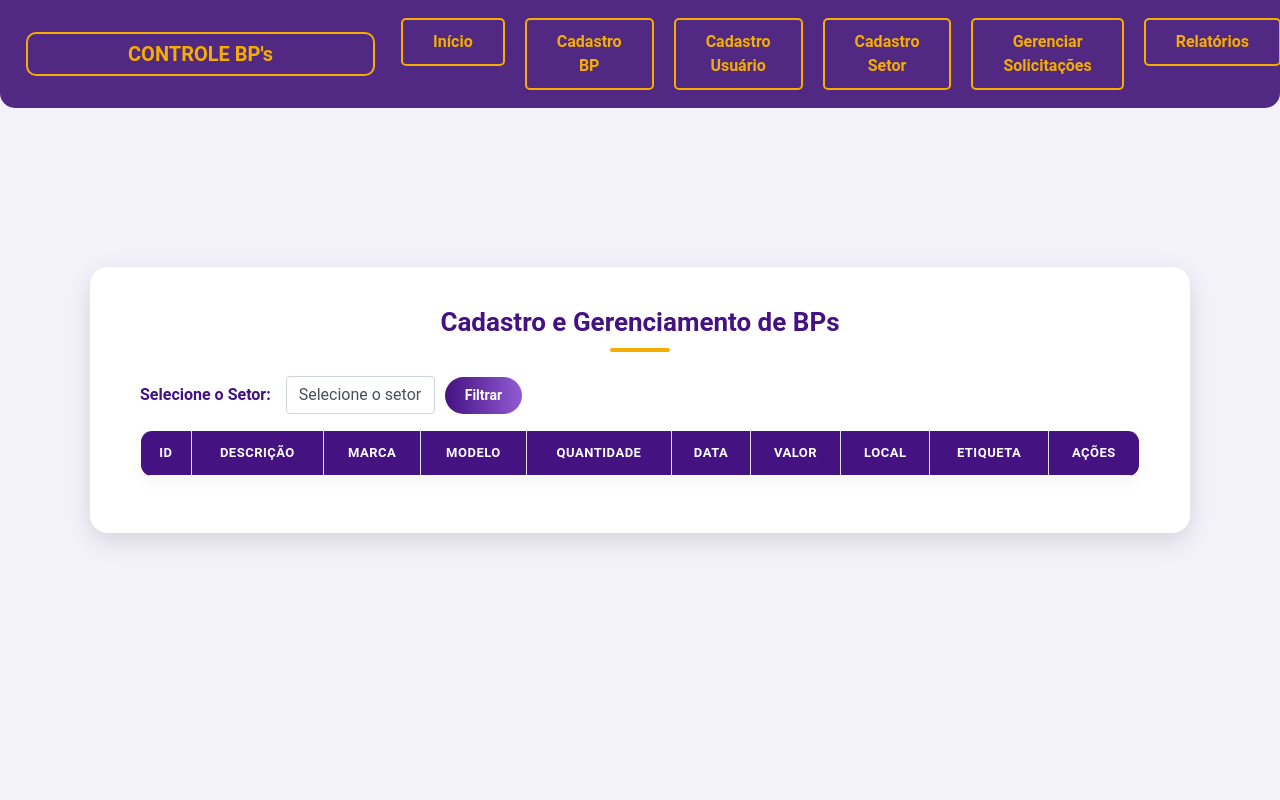
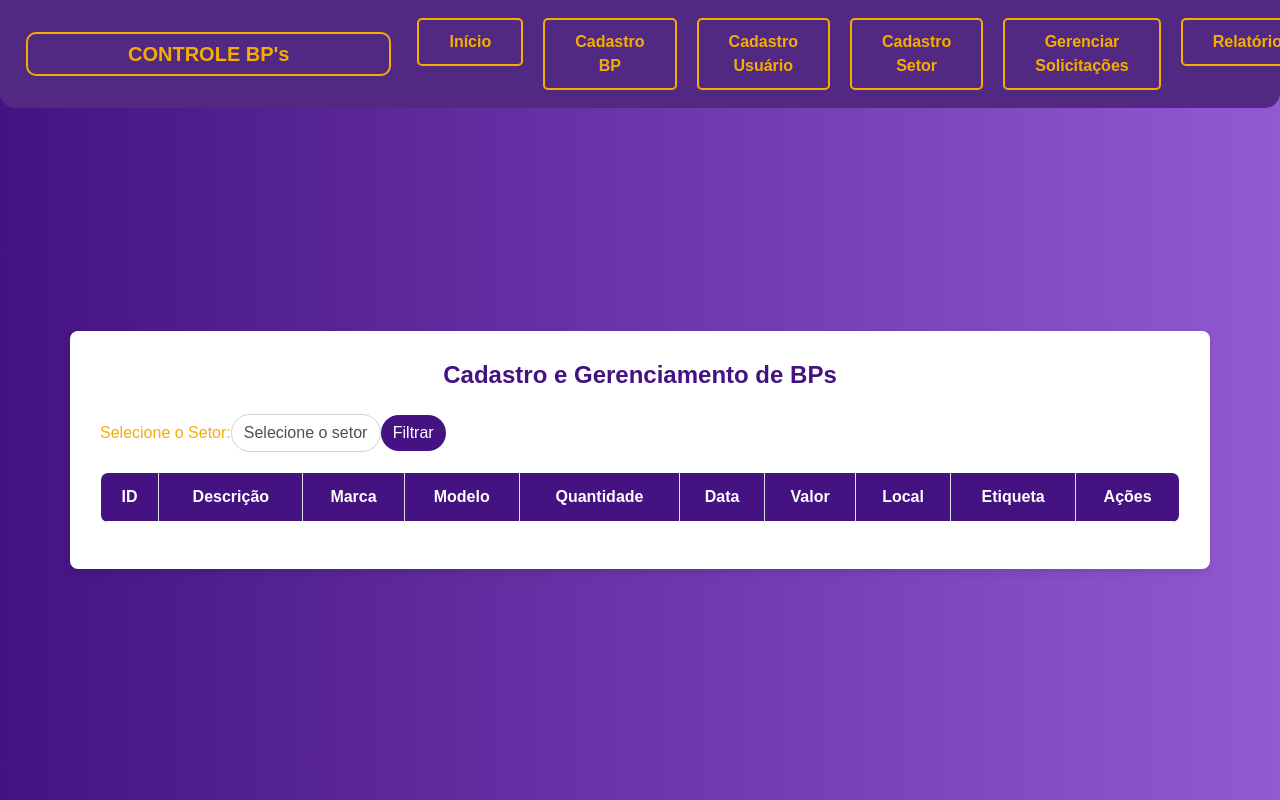
Before and after one commit to Laura-Bezerra/ArualBP, a PHP site: page /pages/cadastro_bp.php in a window 1280 px wide. Run offline with PHP 8.4, Linux system fonts and the light colour scheme; the visitor is signed in with stand-in values (Sample User, id 1); data that the repository does not hold is empty.

Commit message:
DOWNGRADE: Tela de Cadastro de BP

```diff
--- a/css/cadastro_bp.css
+++ b/css/cadastro_bp.css
@@ -2,234 +2,105 @@
        --primary-color: #441281;
        --secondary-color: #915ad3;
        --highlight-color: #f5ad00;
-  --danger-color: #e74c3c;
-  --bg-color: #f3f1fa;
-  --white: #ffffff;
-  --text-color: #441281;
+       --bg-color: #441281;
    }
 
-/* ======== GERAL ======== */
    body {
-  background: var(--bg-color);
-  font-family: 'Poppins', 'Roboto', sans-serif;
-  color: var(--text-color);
-  margin: 0;
-  padding: 0;
+       background-color: var(--bg-color);
+       font-family: 'Arial', sans-serif;
    }
 
-/* ======== CONTAINER ======== */
    .container {
-  background-color: var(--white);
-  padding: 40px 50px;
-  margin: 80px auto;
-  border-radius: 18px;
-  box-shadow: 0 8px 24px rgba(0, 0, 0, 0.12);
-  max-width: 1100px;
-  transition: box-shadow 0.3s ease;
-}
-
-.container:hover {
-  box-shadow: 0 10px 28px rgba(0, 0, 0, 0.15);
+       background-color: #fff;
+       padding: 30px;
+       margin-top: 100px;
+       border-radius: 8px;
+       box-shadow: 0 4px 8px rgba(0, 0, 0, 0.1);
    }
 
    h2 {
        color: var(--primary-color);
-  font-size: 26px;
-  font-weight: 700;
-  text-align: center;
-  margin-bottom: 25px;
-  position: relative;
+       font-size: 24px;
+       font-weight: bold;
    }
 
-h2::after {
-  content: "";
-  display: block;
-  width: 60px;
-  height: 4px;
-  background: var(--highlight-color);
-  border-radius: 2px;
-  margin: 10px auto 0;
+   .btn-primary,
+   .btn-success,
+   .btn-danger {
+       border-radius: 20px;
    }
 
-/* ======== FORM ======== */
-form {
-  display: flex;
-  align-items: flex-end;
-  flex-wrap: wrap;
-  gap: 10px;
-  margin-bottom: 25px;
-}
-
-form label {
-  font-weight: 600;
-  color: var(--primary-color);
-  margin-right: 5px;
-}
-
-form select,
-form input {
-  border: 1.5px solid #d2cce8;
-  border-radius: 10px;
-  padding: 8px 12px;
-  font-size: 15px;
-  color: var(--text-color);
-  background-color: #fafafa;
-  transition: all 0.3s ease;
-}
-
-form select:focus,
-form input:focus {
-  outline: none;
-  border-color: var(--highlight-color);
-  box-shadow: 0 0 6px rgba(245, 173, 0, 0.4);
-}
-
-.btn {
+   .btn-primary {
+       background-color: var(--primary-color);
        border: none;
-  border-radius: 25px;
-  padding: 8px 20px;
-  font-weight: 600;
-  font-size: 14px;
-  cursor: pointer;
-  transition: 0.3s;
-}
-
-/* ======== BOTÕES ======== */
-.btn-primary {
-  background: linear-gradient(90deg, var(--primary-color), var(--secondary-color));
-  color: white;
    }
 
    .btn-primary:hover {
-  background: linear-gradient(90deg, var(--secondary-color), var(--primary-color));
-  transform: translateY(-1px);
+       background-color: var(--secondary-color);
    }
 
    .btn-success {
        background-color: var(--highlight-color);
-  color: white;
+       border: none;
    }
 
    .btn-success:hover {
-  background-color: #e59c00;
-  transform: translateY(-1px);
+       background-color: #f39c12;
    }
 
    .btn-danger {
-  background-color: var(--danger-color);
-  color: white;
+       background-color: #e74c3c;
+       border: none;
    }
 
    .btn-danger:hover {
        background-color: #c0392b;
-  transform: translateY(-1px);
    }
 
-/* ======== TABELA ======== */
    .table {
-  width: 100%;
-  border-collapse: collapse;
-  border-radius: 12px;
+       margin-top: 20px;
+       border-radius: 8px;
        overflow: hidden;
-  box-shadow: 0 4px 15px rgba(0, 0, 0, 0.05);
    }
 
    .table thead {
-  background: var(--primary-color);
+       background-color: var(--primary-color);
        color: white;
    }
 
-.table thead th {
-  padding: 12px;
-  font-weight: 600;
-  text-transform: uppercase;
-  font-size: 13px;
-  letter-spacing: 0.5px;
-}
-
    .table tbody tr {
-  background: #fff;
-  transition: all 0.2s ease;
+       background-color: #fff;
+       transition: background-color 0.3s;
    }
 
    .table tbody tr:hover {
-  background-color: #f8f5ff;
+       background-color: #f2f2f2;
    }
 
-.table tbody td {
-  padding: 12px;
-  color: var(--text-color);
-  font-size: 14px;
-  border-bottom: 1px solid #eee;
+   .form-group label {
+       font-weight: bold;
+       color: var(--primary-color);
    }
 
-.table tbody td:last-child {
-  text-align: center;
+   .form-control {
+       border-radius: 20px;
    }
 
-/* ======== MODAL ======== */
+   /* Modais */
    .modal-content {
-  border-radius: 15px;
-  border: none;
-  box-shadow: 0 10px 30px rgba(0, 0, 0, 0.2);
-  overflow: hidden;
+       border-radius: 8px;
    }
 
    .modal-header {
-  background: linear-gradient(90deg, var(--primary-color), var(--secondary-color));
+       background-color: var(--primary-color);
        color: white;
-  border-bottom: none;
-}
-
-.modal-title {
-  font-weight: 600;
-  letter-spacing: 0.3px;
-}
-
-.modal-body label {
-  font-weight: 600;
-  color: var(--primary-color);
-}
-
-.modal-footer {
-  border-top: none;
-  background-color: #faf9fc;
    }
 
    .modal-footer button {
-  border-radius: 25px;
-  padding: 8px 20px;
+       border-radius: 20px;
    }
 
-/* ======== INPUTS DO MODAL ======== */
-.modal-body input,
-.modal-body select {
-  border: 1.5px solid #d2cce8;
-  border-radius: 10px;
-  padding: 8px 12px;
-  background-color: #fafafa;
-  color: var(--text-color);
-  transition: border 0.3s;
+   .close {
+       color: #fff;
+       font-size: 30px;
    }
-
-.modal-body input:focus,
-.modal-body select:focus {
-  border-color: var(--highlight-color);
-  box-shadow: 0 0 6px rgba(245, 173, 0, 0.3);
-}
-
-/* ======== RESPONSIVO ======== */
-@media (max-width: 768px) {
-  .container {
-    padding: 25px 20px;
-  }
-
-  form {
-    flex-direction: column;
-    align-items: stretch;
-  }
-
-  .table {
-    font-size: 13px;
-  }
-}
```
Lines whose indentation alone changed are shown as unchanged.
